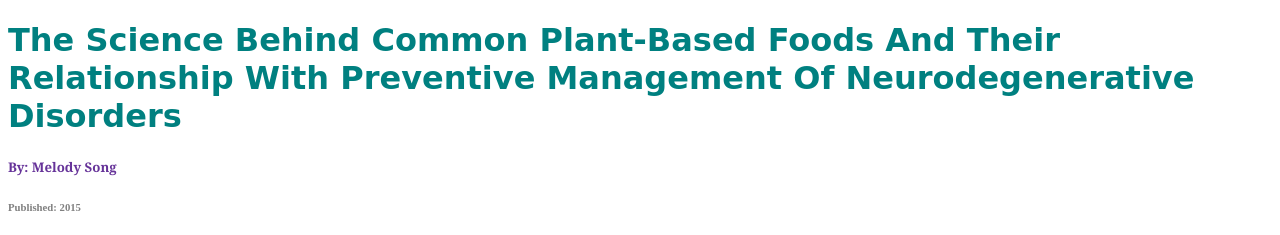
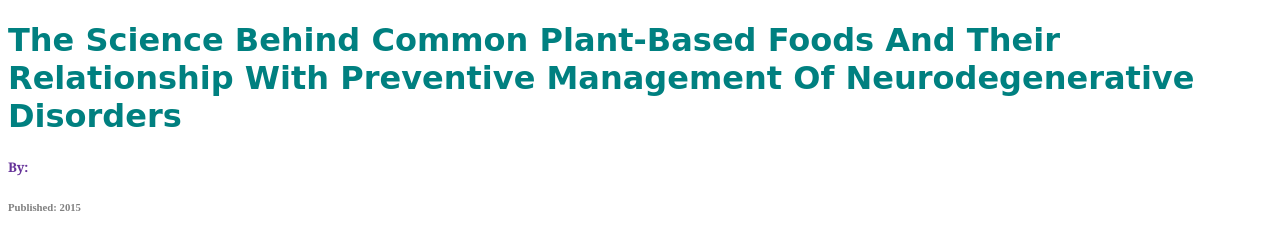
Before and after one commit to msong88/Food-For-Thought, a plain HTML site: page about.html in a window 1280 px wide. Shown: the top 235 px of the page. Drawn offline with Linux system fonts and the light colour scheme.

Commit message:
Update about.html

```diff
--- a/about.html
+++ b/about.html
@@ -9,7 +9,7 @@
 <body>
 
   <h1 class="title capitalize cursive">The Science behind Common Plant-Based Foods and their Relationship with Preventive Management of Neurodegenerative Disorders</h1>
-  <h5>By: Melody Song</h5>
+  <h5>By: </h5>
   <h6 class="publish-time">Published: 2015</h6>
 
   <h2>Alzheimer’s Disease:</h2>
```
